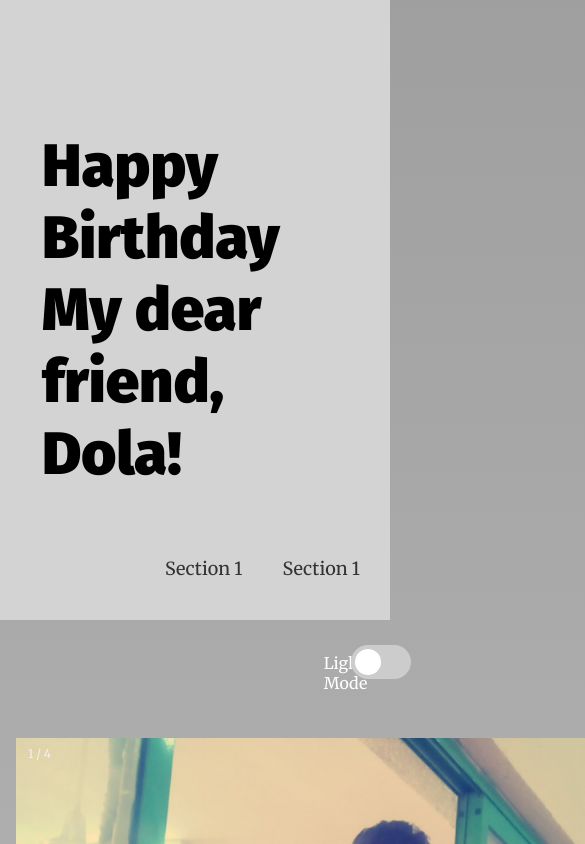
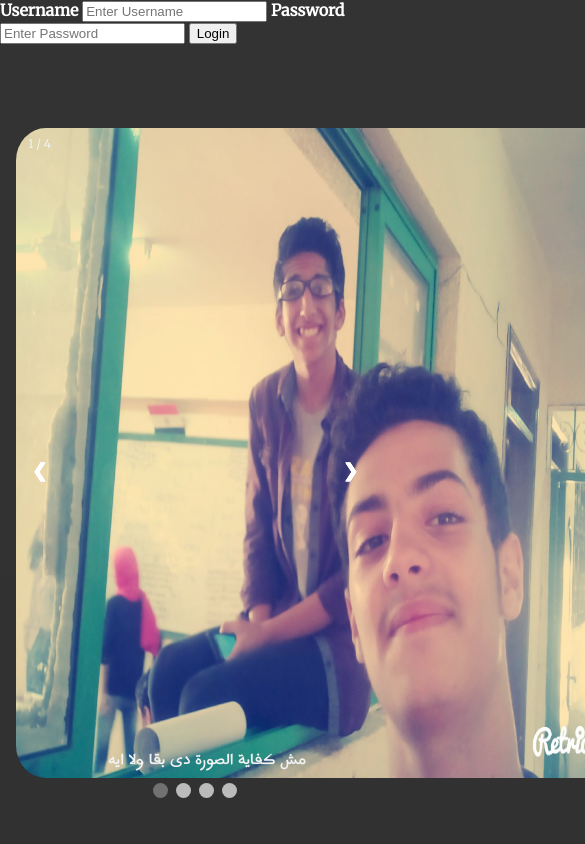
Before and after one commit to OmarMo7/HBD-ForAll, a plain HTML site: page index.html in a window 390 px wide. Shown: the top 844 px of the page, 585 px wide, since content can reach past the window. Drawn offline with Linux system fonts and the light colour scheme.

Commit message:
Removing head elements

```diff
--- a/index.html
+++ b/index.html
@@ -5,7 +5,7 @@
   <meta charset="UTF-8">
   <meta name="viewport" content="width=device-width, initial-scale=1.0">
   <meta http-equiv="X-UA-Compatible" content="ie=edge">
-  <title>Adel's Birthday</title>
+  <title>Birthday</title>
   <!-- Load Google Fonts -->
   <link href="https://fonts.googleapis.com/css?family=Fira+Sans:900|Merriweather&display=swap" rel="stylesheet">
   <!-- Load Styles -->
@@ -16,12 +16,14 @@
 </head>
 
 <body>
-  <nav class="navbar__menu">
-    <!-- Navigation starts as empty UL that will be populated with JS -->
-    <a href="/" id="logo">
+
+
+  <!-- Navigation starts as empty UL that will be populated with JS -->
+  <!-- <nav class=""> -->
+    <!-- <a href="/" id="logo">
       <h1 class="">Happy Birthday My dear friend, <span id="nameInNav">Dola!</span></h1>
     </a>
-    <ul class="topnav" id="navbar__list">
+    <ul class="topnav">
       <li>
         <a href="/" class="">
         </a>
@@ -30,15 +32,31 @@
         <a href="/" class="">
         </a>
       </li>
-    </ul>
-  </nav>
+    </ul> -->
+  <!-- </nav> -->
+
+  <form action="/" method="post">
+    <div class="container">
+      <label for="uname"><b>Username</b></label>
+      <input type="text" id="username" placeholder="Enter Username" name="uname" required>
+
+      <label for="psw"><b>Password</b></label>
+      <input type="password" id="password" placeholder="Enter Password" name="psw" required>
+
+      <button type="submit" id="login">Login</button>
+    </div>
+
+
+  </form>
   <!-- Rounded switch -->
-  <label for="DarkMode" id="DarkModeLabel">Light Mode</label>
-  <label class="switch">
-    <input type="checkbox" id="DarkMode" name="DarkMode" onclick="toggle()">
-    <span class="slider round"></span>
-  </label>
-  <main>
+  <!-- <div id="buttonContainer" class="">
+    <label class="switch">
+      <label for="DarkMode" id="DarkModeLabel">Light Mode</label>
+      <input type="checkbox" id="DarkMode" name="DarkMode" onclick="toggle()">
+      <span class="slider round"></span>
+    </label>
+  </div> -->
+  <main class="">
     <!-- Slideshow container -->
     <div id="slideshow-container">
 
@@ -79,10 +97,10 @@
       <span class="dot" onclick="currentSlide(4)"></span>
     </div> -->
 
-    <header class="main__hero">
+    <!-- <header class="main__hero">
       <h1 id="shortMessage"></h1>
       <h2 id="longMessage"></h2>
-    </header>
+    </header> -->
     <!-- Each Section has an ID (used for the anchor) and
     a data attribute that will populate the li node.
     Adding more sections will automatically populate nav.
@@ -128,10 +146,10 @@
       <img src="img/Adel1.jpg" style="width:350px; height: 320px; border-radius: 10%;">
     </section> -->
   </main>
-  <footer class="page__footer" id="page__footer">
+  <!-- <footer class="page__footer" id="page__footer">
     <p>&copy OmarMostafa</p>
     <p>Made only for Adel Ebrahim</p>
-  </footer>
+  </footer> -->
   <script src="js/app.js"></script>
 </body>
 
```
